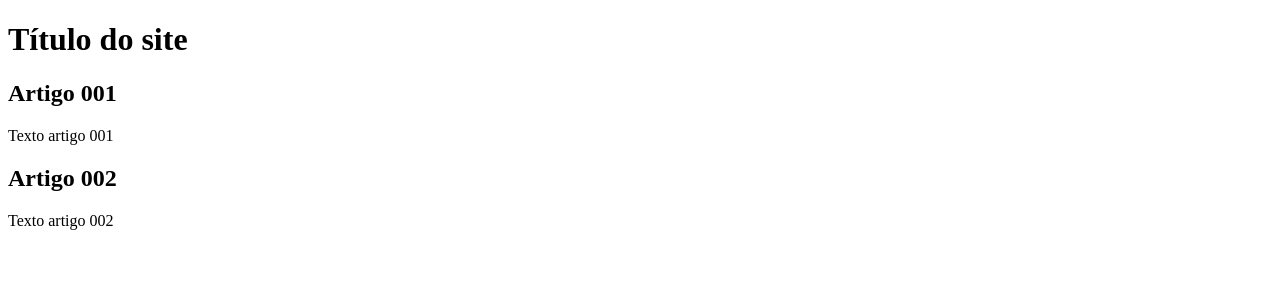
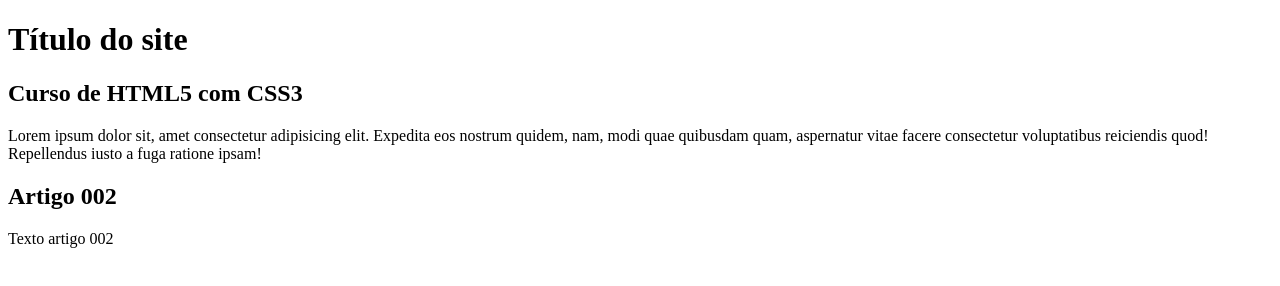
Before and after one commit to VitorVDavoglio/Ola-github, a plain HTML site: page site-exemplo/index.html in a window 1280 px wide. Drawn offline with Linux system fonts and the light colour scheme.

Commit message:
Update index.html

```diff
--- a/site-exemplo/index.html
+++ b/site-exemplo/index.html
@@ -4,7 +4,7 @@
     <meta charset="UTF-8">
     <meta http-equiv="X-UA-Compatible" content="IE=edge">
     <meta name="viewport" content="width=device-width, initial-scale=1.0">
-    <title>Meu primeiro site em repositório</title>
+    <title>não alterar</title>
 </head>
 <body>
     <main>
@@ -12,8 +12,8 @@
             <h1>Título do site</h1>
         </header>
         <article>
-            <h2>Artigo 001</h2>
-            <p>Texto artigo 001</p>
+            <h2>Curso de HTML5 com CSS3</h2>
+            <p>Lorem ipsum dolor sit, amet consectetur adipisicing elit. Expedita eos nostrum quidem, nam, modi quae quibusdam quam, aspernatur vitae facere consectetur voluptatibus reiciendis quod! Repellendus iusto a fuga ratione ipsam!</p>
         </article>
         <article>
             <h2>Artigo 002</h2>
```
